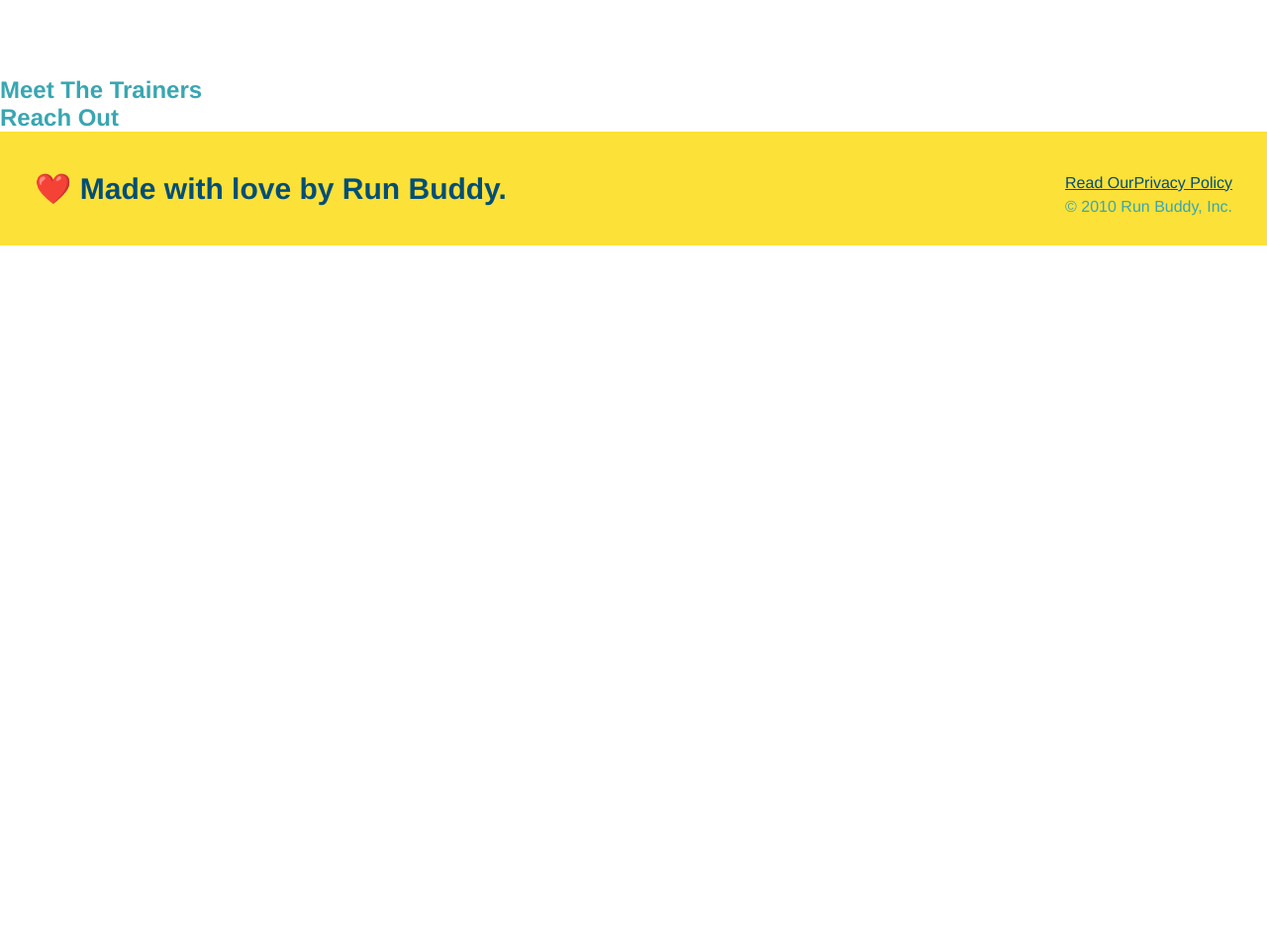
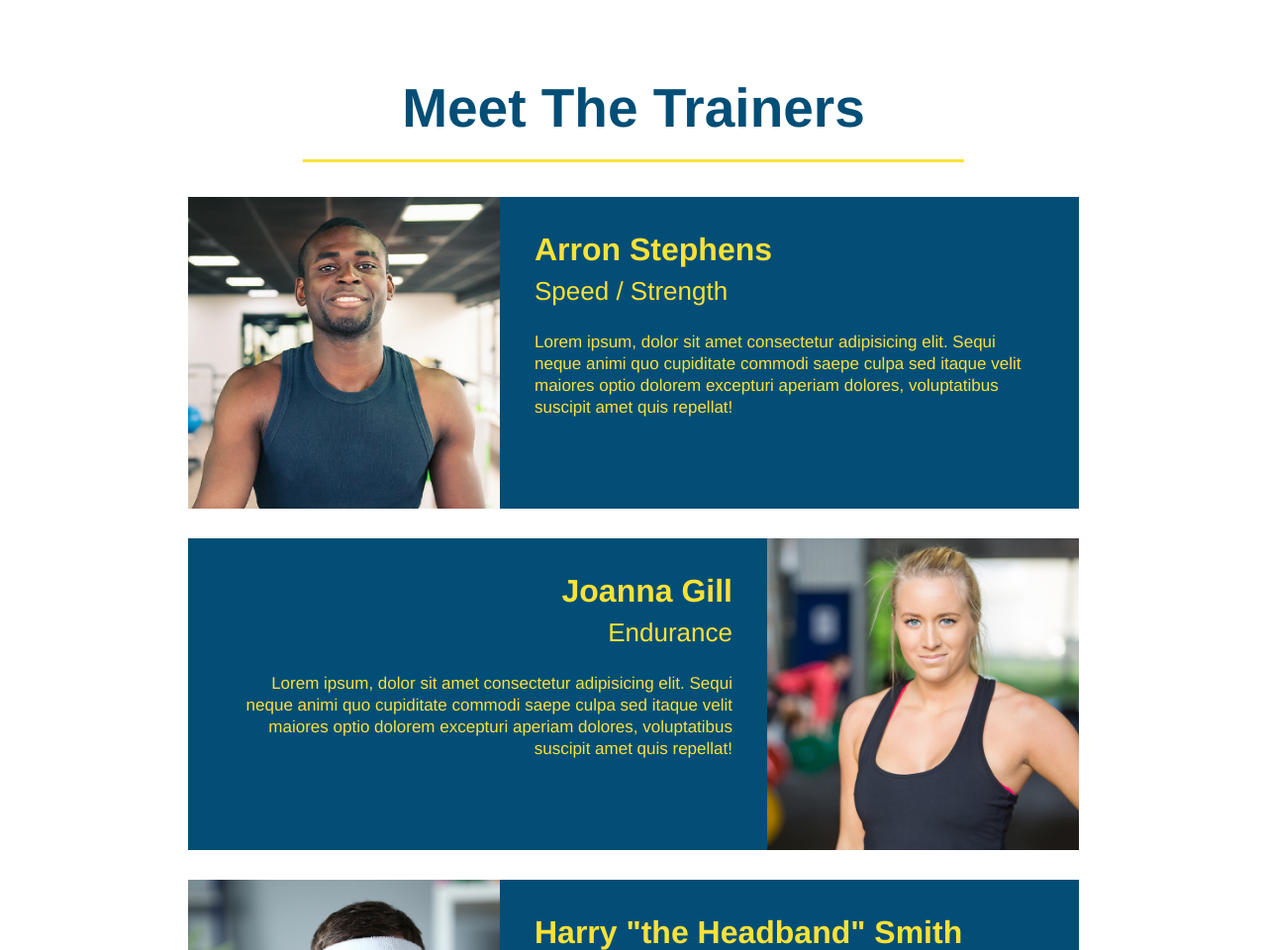
Before and after one commit to SantiBass/Run-Buddy, a plain HTML site: page index.html in a window 1280 px wide. Shown: the part 2496-3456 px from the top of the page at 99% size. Before the commit the page ends 2744 px from the top, so only its background shows below. Drawn offline with Linux system fonts and the light colour scheme.

Commit message:
add-trainers-bio-and-pictures

```diff
--- a/assets/style.css
+++ b/assets/style.css
@@ -133,29 +133,38 @@ footer a{
   text-align: center;
 }
 
-.intro p{
+
+/*.intro h2 {
+  font-size: 55px;
+  color: #024e76;
+  margin-bottom: 35px;
+  padding: 0 100px 20px 100px;
+  border-bottom: 3px solid;
+  border-color: #fce138;
+  display: inline-block;
+}*/
+.intro p {
   line-height: 1.7;
   color: #39a6b2;
   width: 80%;
   font-size: 20px;
   margin: 0 auto;
-
 }
 
-.steps{
+.steps {
   text-align: center;
   background: #fce138;
-
 }
-.steps h2{
+/*.steps h2 {
   font-size: 55px;
   color: #024e76;
   margin-bottom: 35px;
-  padding: 0 10px 20px 10px;
+  padding: 0 100px 20px 100px;
   border-bottom: 3px solid;
   border-color: #39a6b2;
+}*/
 
-}
+
 .section-title {
   font-size: 55px;
   color: #024e76;
@@ -172,7 +181,6 @@ background: #fce138;
 .secondary-border {
   border-color: #39a6b2;
 }
-
 .steps div {
   margin-bottom: 80px;
 }
@@ -191,10 +199,57 @@ background: #fce138;
 .steps p {
   color: #39a6b2;
   font-size: 23px;
-};
+}
+
+
 
 
 .steps span{
-font-size: 23px;
+  font-size: 38px;
+}
+.trainers{
+  text-align: center;
 
 }
+
+.trainer{
+  width: 900px;
+  margin: 0 auto 30px auto;
+  background: #024e76;
+  color: #fce138;
+  overflow: auto;
+}
+.trainer img {
+  width: 35%;
+  float: left;
+}
+
+.trainer-bio {
+  padding: 35px;
+  float: left;
+  width: 65%;
+}
+
+.text-left {
+  text-align: left;
+}
+
+.text-right {
+  text-align: right;
+}
+
+.trainer-bio h3 {
+  font-size: 32px;
+  margin-bottom: 8px;
+}
+
+.trainer-bio h4 {
+  font-weight: lighter;
+  font-size: 26px;
+  margin-bottom: 25px;
+}
+
+.trainer-bio p {
+  font-size: 17px;
+  line-height: 1.3;
+}
--- a/index.html
+++ b/index.html
@@ -80,7 +80,7 @@
 </section>
 
 <!-- "what you do" section-->
-<section id="what-you-do" class="steps" >
+<section  id="what-you-do" class="steps">
   <h2  class="section-title secondary-border"> What You Do</h2>
       <div>
         <img src="./assets/images/step-1.svg" alt="" />
@@ -101,15 +101,53 @@
     </div>
 
     <div>
-      <img src=" ./assets/images/step-4.svg" alt=""/>
+      <img src=" ./assets/images/step-4.svg" alt="Trainer Aron Stephens"/>
       <h3>Step 4: <span>Get Results.</span></h3>
       <p>Bi-weekly checkins with your trainer will keep you focused</p>
     </div>
 </section>
 
-<!-- "youtrainers" section -->
-<section id="your-trainers">
-  <h2 >Meet The Trainers</h2>
+<!-- "you trainers" section -->
+<section  id="your-trainers" class="trainers">
+  <h2 class="section-title primary-border">
+      Meet The Trainers
+  </h2>
+  <article class="trainer text-left">
+    <img src="./assets/images/trainer-1.jpg" alt="Arron Stephens in his workout clothes, ready to pump iron" />
+    <div class="trainer-bio">
+      <h3>Arron Stephens</h3>
+      <h4>Speed / Strength</h4>
+      <p>
+        Lorem ipsum, dolor sit amet consectetur adipisicing elit. Sequi neque animi quo cupiditate commodi saepe culpa sed
+        itaque velit maiores optio dolorem excepturi aperiam dolores, voluptatibus suscipit amet quis repellat!
+      </p>
+    </div>
+  </article>
+  <!-- Second trainer bio-->
+    <article class="trainer ">
+    <div class="trainer-bio text-right">
+      <h3>Joanna Gill</h3>
+      <h4>Endurance</h4>
+      <p>
+        Lorem ipsum, dolor sit amet consectetur adipisicing elit. Sequi neque animi quo cupiditate commodi saepe culpa sed
+        itaque velit maiores optio dolorem excepturi aperiam dolores, voluptatibus suscipit amet quis repellat!
+      </p>
+    </div>
+  <img src="./assets/images/trainer-2.jpg" alt="Arron Stephens in his workout clothes, ready to pump iron" />
+
+  </article>
+<!-- Third trainer bio-->
+<article class="trainer text-left">
+  <img src="./assets/images/trainer-3.jpg" alt="Arron Stephens in his workout clothes, ready to pump iron" />
+  <div class="trainer-bio">
+    <h3>Harry "the Headband" Smith</h3>
+    <h4>Strength</h4>
+    <p>
+      Lorem ipsum, dolor sit amet consectetur adipisicing elit. Sequi neque animi quo cupiditate commodi saepe culpa sed
+      itaque velit maiores optio dolorem excepturi aperiam dolores, voluptatibus suscipit amet quis repellat!
+    </p>
+  </div>
+</article>
 </section>
 
 <!-- "reach out "section -->
```
Also changed, not shown: assets/images/trainer-1.jpg (added), assets/images/trainer-2.jpg (added), assets/images/trainer-3.jpg (added), 2 other files. Lines whose indentation alone changed are shown as unchanged.
